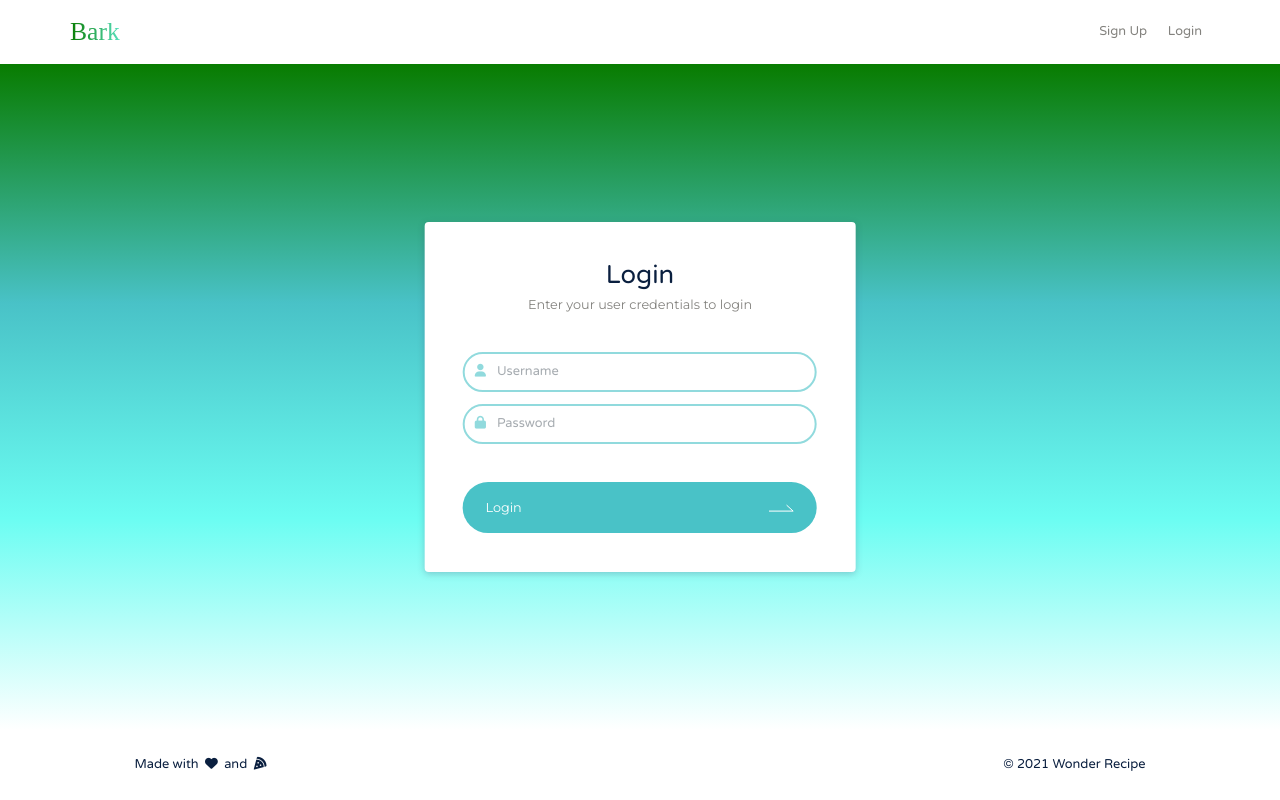
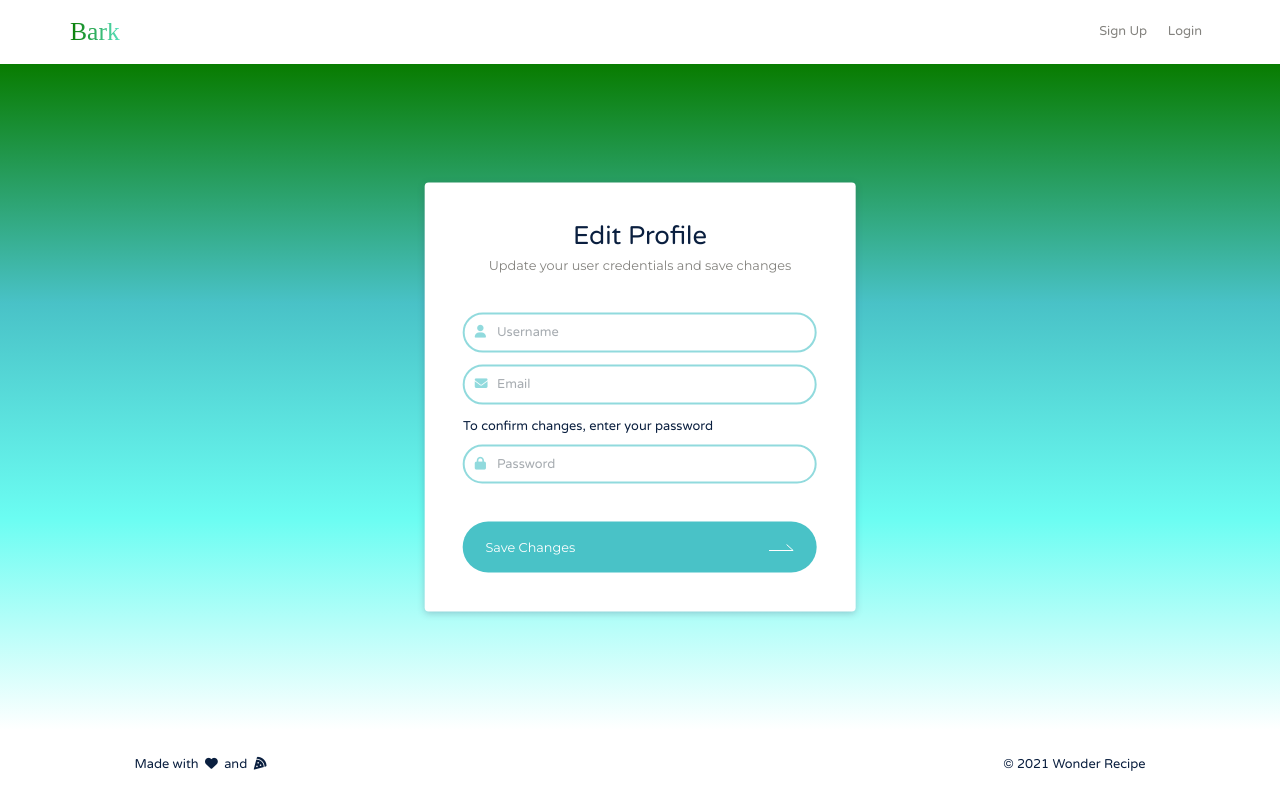
Before and after one commit to lawrencedovin/capstone-2-bark, a React (Create React App) app in the folder bark/: page /edit in a window 1280 px wide. Built offline with nearby package versions, Linux system fonts and the light colour scheme; a web font is replaced by a local one.

Commit message:
Updated edit profile form

```diff
--- a/bark/src/css/styles.css
+++ b/bark/src/css/styles.css
@@ -265,7 +265,8 @@ button {
   position: absolute;
   left: 50%;
   top: 50%;
-  transform: translate(-50%, -50%); }
+  transform: translate(-50%, -50%);
+  max-width: 56rem; }
   .forms__image {
     height: calc(100vh - 16.8rem);
     width: 100%;
--- a/bark/src/main-pages/EditUser/EditUser.js
+++ b/bark/src/main-pages/EditUser/EditUser.js
@@ -7,8 +7,8 @@ function EditUser() {
         <div className="row">
             <div className="col-md-12 forms__container">
               <form className="forms col-md-4">
-                <h1 className="forms__title">Login</h1>
-                <p className="forms__description">Enter your user credentials to login</p>
+                <h1 className="forms__title">Edit Profile</h1>
+                <p className="forms__description">Update your user credentials and save changes</p>
                 <div class="input-group forms__input-container align-items-center">
                   <input type="text" placeholder="Username" className="form-control forms__input" />
                   <span class="input-group-btn forms__input-icon align-middle">
@@ -16,13 +16,20 @@ function EditUser() {
                   </span>
                 </div>
                 <div class="input-group forms__input-container align-items-center">
+                  <input type="text" placeholder="Email" className="form-control forms__input" />
+                  <span class="input-group-btn forms__input-icon align-middle">
+                      <i class="fas fa-envelope"></i>
+                  </span>
+                </div>
+                <p>To confirm changes, enter your password</p>
+                <div class="input-group forms__input-container align-items-center">
                   <input type="password" placeholder="Password" className="form-control forms__input" />
                   <span class="input-group-btn forms__input-icon align-middle">
                       <i class="fas fa-lock"></i>
                   </span>
                 </div>
                 <button href="#" class="forms__button d-flex justify-content-between align-items-center">
-                  Login
+                  Save Changes
                   <img src={process.env.PUBLIC_URL + 'icons/button-arrow.svg'} alt="Form Button" class="forms__button-icon" />
                 </button>
               </form>
--- a/bark/src/sass/components/forms/_forms.scss
+++ b/bark/src/sass/components/forms/_forms.scss
@@ -7,6 +7,7 @@
     left: 50%;
     top: 50%;
     transform: translate(-50%, -50%);
+    max-width: 56rem;
 
     &__image {
         height: calc(100vh - 16.8rem);
```
